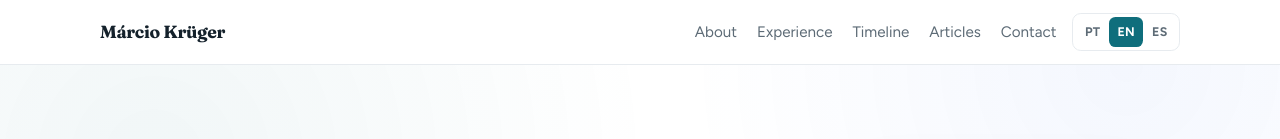
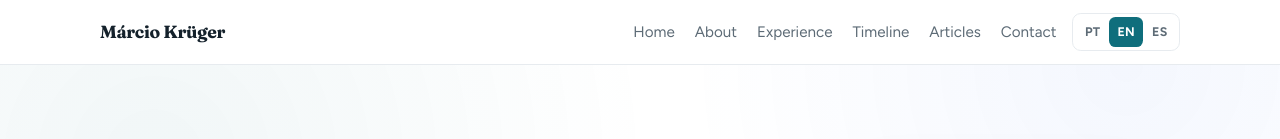
Before and after one commit to marciokgr/marciokgr.github.io, an Angular app: page /en in a window 1280 px wide. Shown: the top 139 px of the page. Built offline with nearby package versions, Linux system fonts and the light colour scheme.

Commit message:
[feat] home page

```diff
--- a/src/app/i18n/translations/en.ts
+++ b/src/app/i18n/translations/en.ts
@@ -6,6 +6,7 @@ export const en: AppContent = {
   navAria: 'Main',
   langLabel: 'Language',
   nav: {
+    home: 'Home',
     about: 'About',
     experience: 'Experience',
     timeline: 'Timeline',
--- a/src/app/i18n/translations/es.ts
+++ b/src/app/i18n/translations/es.ts
@@ -6,6 +6,7 @@ export const es: AppContent = {
   navAria: 'Principal',
   langLabel: 'Idioma',
   nav: {
+    home: 'Home',
     about: 'Sobre mí',
     experience: 'Experiencia',
     timeline: 'Timeline',
--- a/src/app/i18n/translations/pt.ts
+++ b/src/app/i18n/translations/pt.ts
@@ -6,6 +6,7 @@ export const pt: AppContent = {
   navAria: 'Principal',
   langLabel: 'Idioma',
   nav: {
+    home: 'Home',
     about: 'Sobre',
     experience: 'Experiência',
     timeline: 'Timeline',
--- a/src/app/i18n/types.ts
+++ b/src/app/i18n/types.ts
@@ -39,6 +39,7 @@ export interface AppContent {
   navAria: string;
   langLabel: string;
   nav: {
+    home: string;
     about: string;
     experience: string;
     timeline: string;
--- a/src/app/pages/home/home.component.html
+++ b/src/app/pages/home/home.component.html
@@ -10,6 +10,7 @@
       [class.open]="menuOpen"
       [attr.aria-label]="t().navAria"
     >
+      <a href="#topo" (click)="goToSection($event, 'topo')">{{ t().nav.home }}</a>
       <a href="#about" (click)="goToSection($event, 'about')">{{ t().nav.about }}</a>
       <a href="#experience" (click)="goToSection($event, 'experience')">{{ t().nav.experience }}</a>
       <a href="#timeline" (click)="goToSection($event, 'timeline')">{{ t().nav.timeline }}</a>
```
